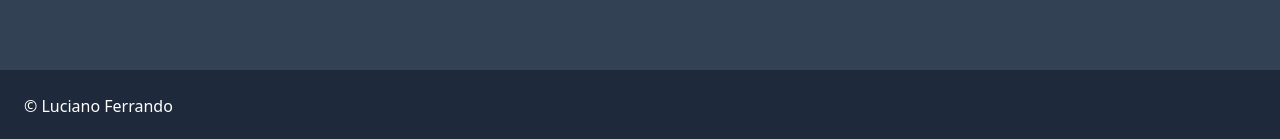
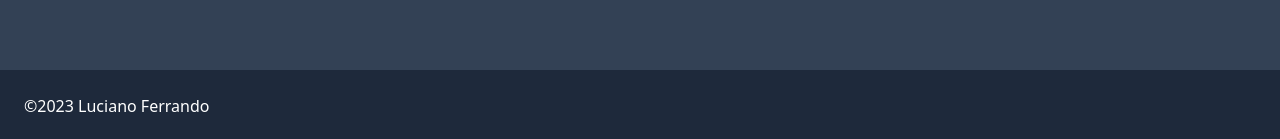
Before and after one commit to luferrduc/EntregaFinal-React, a React (Vite) app: page / in a window 1280 px wide. Shown: the part 838-977 px from the top of the page. Built offline with nearby package versions, Linux system fonts and the light colour scheme.

Commit message:
Agregar copyright al footer

```diff
--- a/src/components/Footer/Footer.jsx
+++ b/src/components/Footer/Footer.jsx
@@ -3,7 +3,7 @@
 export const Footer = () => {
   return (
     <div className="w-full bg-slate-800 p-6 text-white">
-        &copy; Luciano Ferrando
+        &copy;{new Date().getFullYear()} Luciano Ferrando
     </div>
   )
 }
```
Also changed, not shown: src/components/Cart/CartWidget.jsx (+34 -0 lines).
